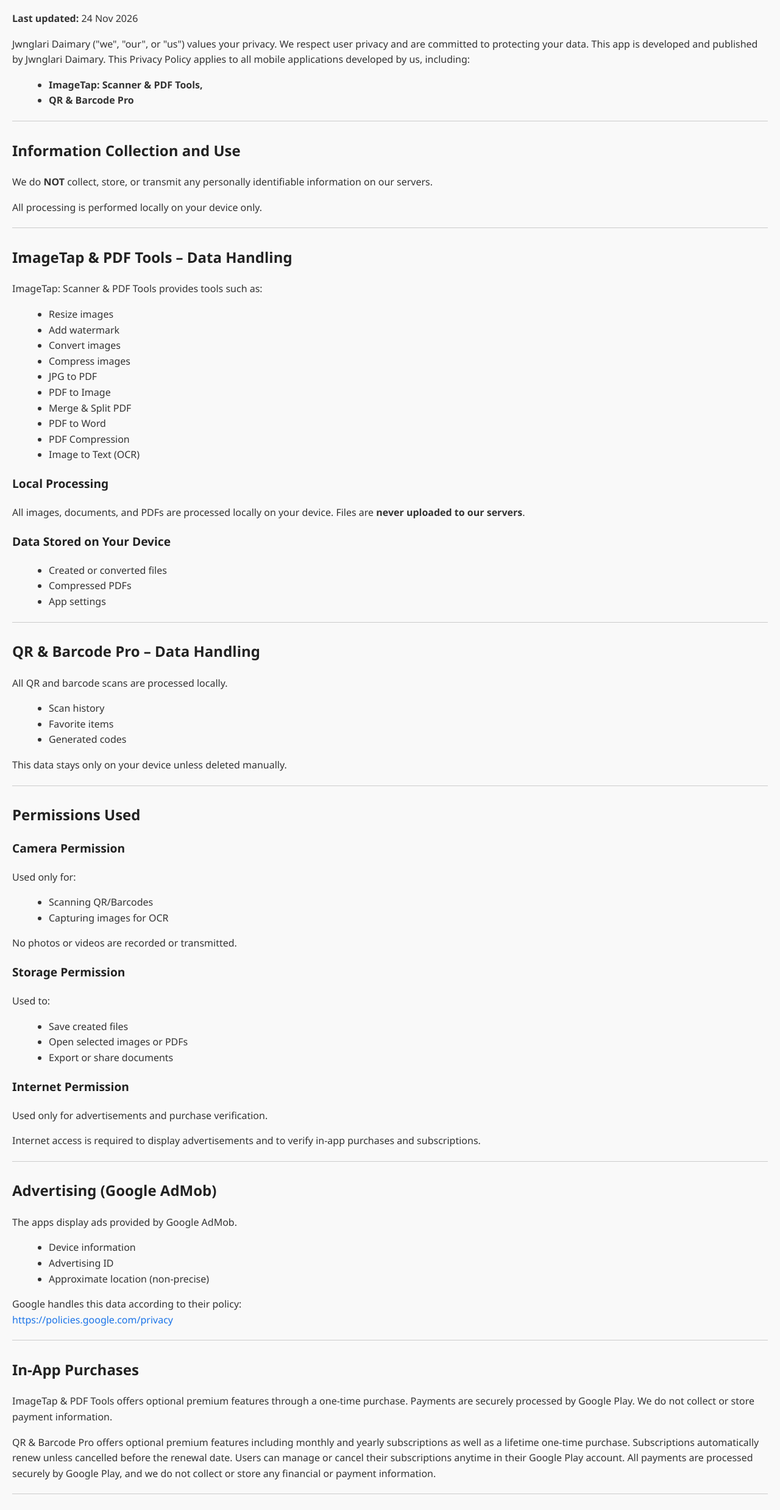
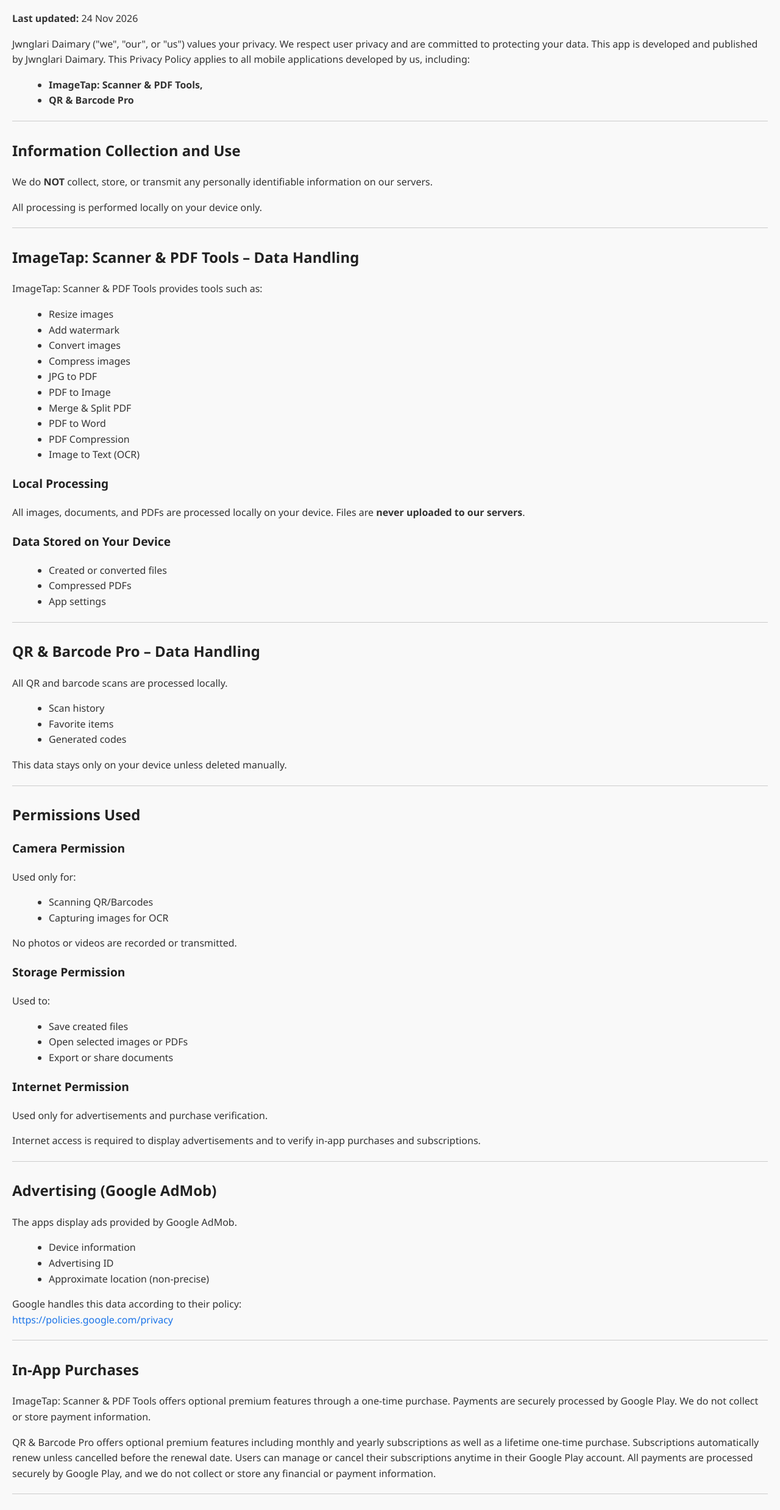
Before and after one commit to devwithlari/privacy-policy, a plain HTML site: page index.html in a window 1280 px wide. Shown: the part 76-2552 px from the top of the page at 61% size. Drawn offline with Linux system fonts and the light colour scheme.

Commit message:
Update index.html

```diff
--- a/index.html
+++ b/index.html
@@ -90,7 +90,7 @@ This Privacy Policy applies to all mobile applications developed by us, includin
 
 <hr>
 
-<h2>ImageTap & PDF Tools – Data Handling</h2>
+<h2>ImageTap: Scanner & PDF Tools – Data Handling</h2>
 
 <p>ImageTap: Scanner & PDF Tools provides tools such as:</p>
 <ul>
@@ -184,7 +184,7 @@ https://policies.google.com/privacy
 
 <h2>In-App Purchases</h2>
 <p>
-ImageTap & PDF Tools offers optional premium features through a one-time purchase.
+ImageTap: Scanner & PDF Tools offers optional premium features through a one-time purchase.
 Payments are securely processed by Google Play.
 We do not collect or store payment information.
 </p>
```
